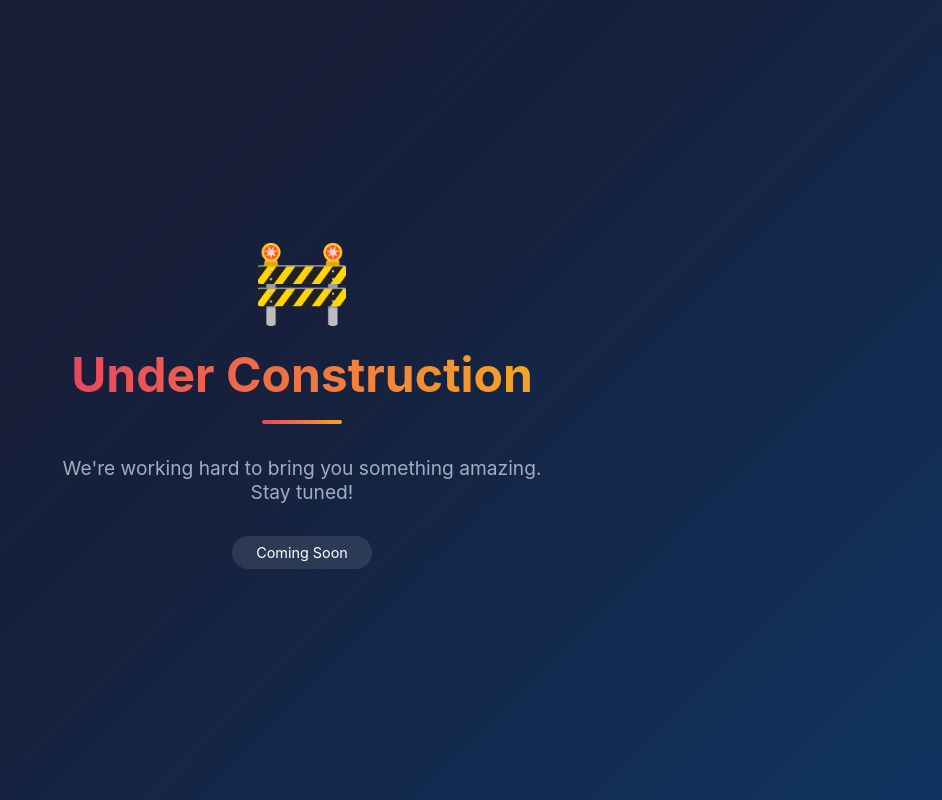
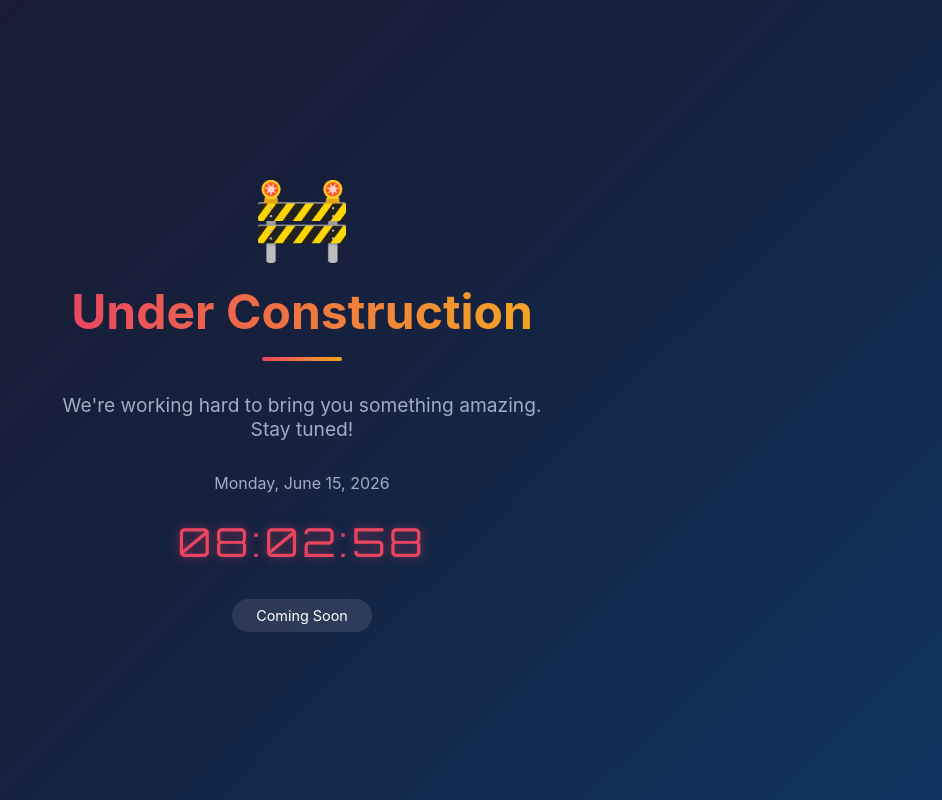
Before and after one commit to SohagHossen/test_node, a website: page public/index.html in a window 1280 px wide. Shown: the whole page, without its empty margins (338-1280 px from the left). Drawn offline with Linux system fonts and the light colour scheme.

Commit message:
add live clock to under construction page

```diff
--- a/public/index.html
+++ b/public/index.html
@@ -4,6 +4,8 @@
   <meta charset="UTF-8">
   <meta name="viewport" content="width=device-width, initial-scale=1.0">
   <title>Under Construction</title>
+  <link rel="preconnect" href="https://fonts.googleapis.com">
+  <link href="https://fonts.googleapis.com/css2?family=Orbitron:wght@400;700&display=swap" rel="stylesheet">
   <style>
     * { margin: 0; padding: 0; box-sizing: border-box; }
     body {
@@ -21,6 +23,19 @@
     h1 { font-size: 3rem; margin-bottom: 1rem; background: linear-gradient(90deg, #e94560, #f5a623); -webkit-background-clip: text; -webkit-text-fill-color: transparent; background-clip: text; }
     p { font-size: 1.2rem; color: #a0aec0; margin-bottom: 2rem; }
     .bar { width: 80px; height: 4px; background: linear-gradient(90deg, #e94560, #f5a623); margin: 0 auto 2rem; border-radius: 2px; }
+    .clock {
+      font-family: 'Orbitron', monospace;
+      font-size: 2.5rem;
+      color: #e94560;
+      margin-bottom: 2rem;
+      letter-spacing: 4px;
+      text-shadow: 0 0 10px rgba(233,69,96,0.5);
+    }
+    .date {
+      font-size: 1rem;
+      color: #a0aec0;
+      margin-bottom: 1.5rem;
+    }
     .tag { background: rgba(255,255,255,0.1); padding: 0.5rem 1.5rem; border-radius: 50px; font-size: 0.9rem; display: inline-block; }
   </style>
 </head>
@@ -30,7 +45,18 @@
     <h1>Under Construction</h1>
     <div class="bar"></div>
     <p>We're working hard to bring you something amazing.<br>Stay tuned!</p>
+    <div class="date" id="date"></div>
+    <div class="clock" id="clock">00:00:00</div>
     <div class="tag">Coming Soon</div>
   </div>
+  <script>
+    function updateClock() {
+      const now = new Date();
+      document.getElementById('clock').textContent = now.toLocaleTimeString('en-US', { hour12: false });
+      document.getElementById('date').textContent = now.toLocaleDateString('en-US', { weekday: 'long', year: 'numeric', month: 'long', day: 'numeric' });
+    }
+    updateClock();
+    setInterval(updateClock, 1000);
+  </script>
 </body>
 </html>
```
